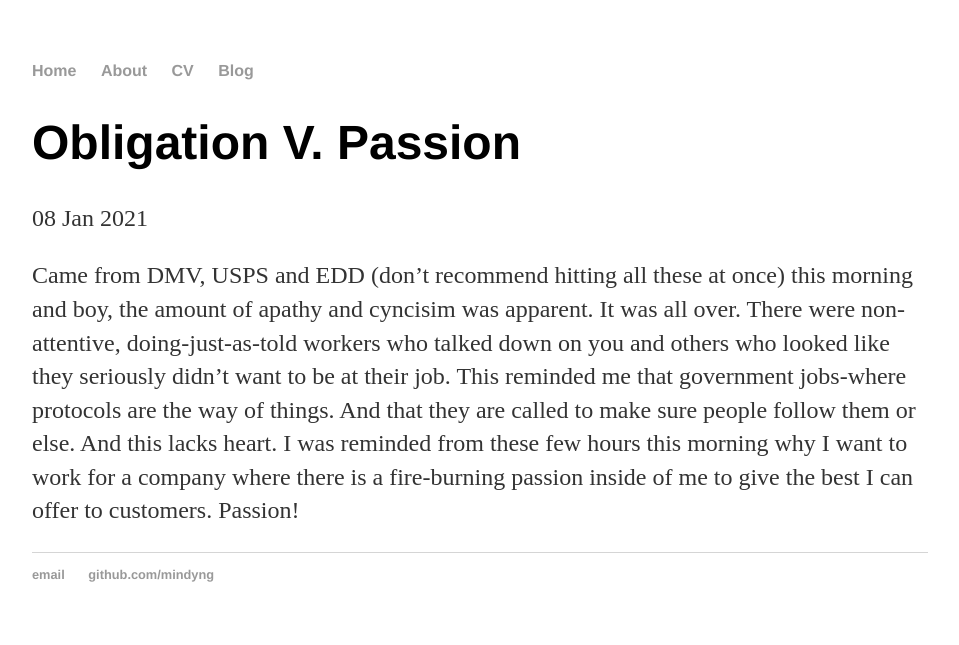
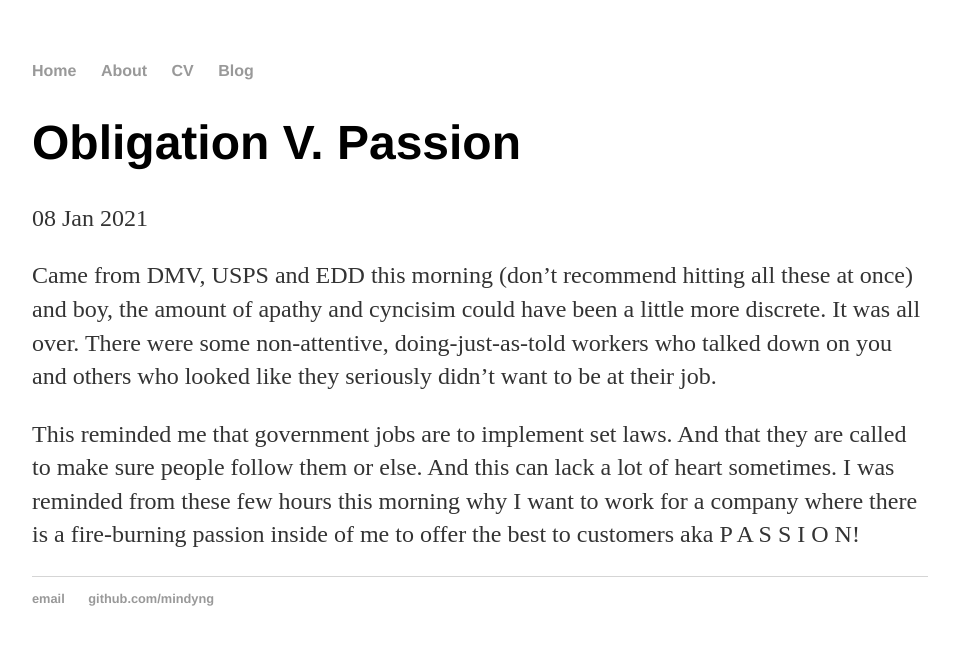
Before and after one commit to mindyng/mindyng.github.io, a Jekyll site: the page built from _posts/2021-01-08-Obligation-V.-Passion.md, in a window 1280 px wide. Shown: the top 645 px of the page, without its empty margins (160-1119 px from the left). Built offline with Jekyll 4.4.1, drawn with Linux system fonts in a browser that asks for light colours; our own code applies the rules of GitHub Pages for plain Markdown files.

Commit message:
Update 2021-01-08-Obligation-V.-Passion.md

```diff
--- a/_posts/2021-01-08-Obligation-V.-Passion.md
+++ b/_posts/2021-01-08-Obligation-V.-Passion.md
@@ -1,3 +1,4 @@
-Came from DMV, USPS and EDD (don't recommend hitting all these at once) this morning and boy, the amount of apathy and cyncisim was apparent. It was all over. There were non-attentive, doing-just-as-told workers who talked down on you and others who looked like they seriously didn't want to be at their job.
-This reminded me that government jobs-where protocols are the way of things. And that they are called to make sure people follow them or else. And this lacks heart. I was reminded from these few hours this morning why I want to work for a company where there is a fire-burning passion
-inside of me to give the best I can offer to customers. Passion!
+Came from DMV, USPS and EDD this morning (don't recommend hitting all these at once) and boy, the amount of apathy and cyncisim could have been a little more discrete. It was all over. There were some non-attentive, doing-just-as-told workers who talked down on you and others who looked like they seriously didn't want to be at their job.
+
+This reminded me that government jobs are to implement set laws. And that they are called to make sure people follow them or else. And this can lack a lot of heart sometimes. I was reminded from these few hours this morning why I want to work for a company where there is a fire-burning passion
+inside of me to offer the best to customers aka P A S S I O N!
```
